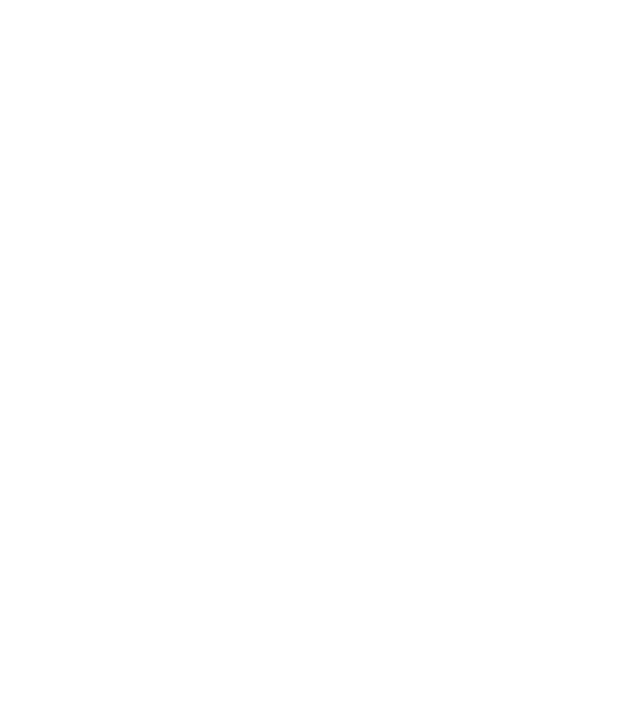
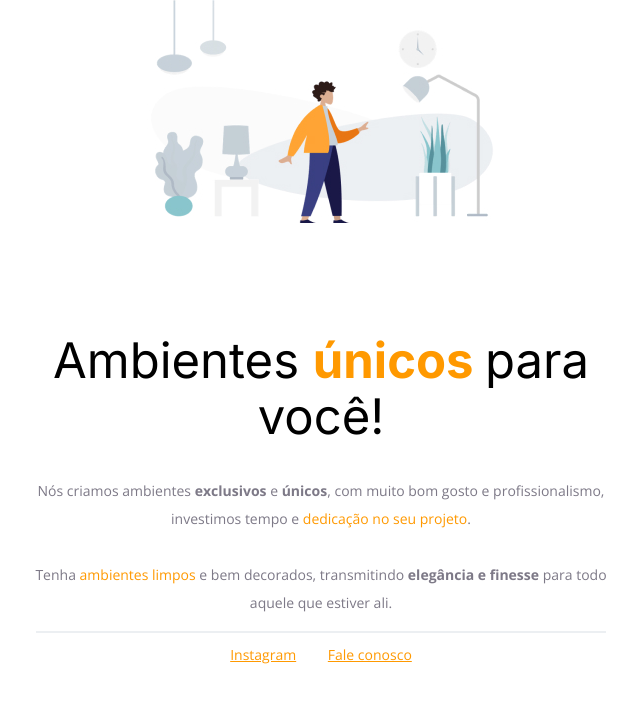
Before and after one commit to devlucascardoso/bootcamp-web, a plain HTML site: page stage 01 - introdução ao HTML e CSS/index.html in a window 1280 px wide. Shown: the whole page, without its empty margins (319-959 px from the left). Drawn offline with nearby package versions, Linux system fonts and the light colour scheme.

Commit message:
landing page com HTML e CSS - stage 1 finished

```diff
--- a/stage 01 - introdução ao HTML e CSS/index.html
+++ b/stage 01 - introdução ao HTML e CSS/index.html
@@ -1,14 +1,36 @@
 <!DOCTYPE html>
-<html lang="en">
+<html lang="pt-br">
 <head>
+  <link rel="preconnect" href="https://fonts.googleapis.com">
+  <link rel="preconnect" href="https://fonts.gstatic.com" crossorigin>
+  <link href="https://fonts.googleapis.com/css2?family=Inter:wght@400;700&family=Open+Sans:wght@400;700&display=swap" rel="stylesheet">
   <link rel="stylesheet" href="style.css">
+
   <meta charset="UTF-8">
-  <meta http-equiv="X-UA-Compatible" content="IE=edge">
-  <meta name="viewport" content="width=device-width, initial-scale=1.0">
-  <title>Document</title>
+  <title>Móveis customizados</title>
 </head>
 <body>
+  <div id="hero">
+    <img src="./images/image1.jpg" alt="Desenho de uma pessoa vestindo uma camisa amarela em uma sala com móveis">
 
+    <h1>Ambientes <span>únicos </span>para você!</h1>
+    <p>
+      Nós criamos ambientes <strong>exclusivos</strong> e <strong>únicos</strong>,
+      com muito bom gosto e profissionalismo,
+      investimos tempo e <span>dedicação no seu projeto</span>.
+     <br/>
+     <br/>
+
+     Tenha <span>ambientes limpos</span> e bem decorados,
+     transmitindo <strong>elegância e finesse</strong> para
+     todo aquele que estiver ali.
+    </p>
+
+    <div id="footer">
+      <div class="line"></div>
+
+      <a href="http://instagram.com/lucascardoso_01">Instagram</a>
+      <a href="mailto:contato@moveisparavoce">Fale conosco</a>
+    </div>
 </body>
-
 </html>
--- a/stage 01 - introdução ao HTML e CSS/style.css
+++ b/stage 01 - introdução ao HTML e CSS/style.css
@@ -0,0 +1,51 @@
+body {
+  font-family: 'Open Sans', sans-serif;
+  text-align: center;
+  margin: 0;
+}
+
+#hero {
+  width: 592px;
+  margin: 0 auto 72px;
+}
+
+#hero img {
+  margin-bottom: 72px;
+}
+
+h1 {
+  font-family: 'Inter', sans-serif;
+  font-size: 49px;
+  line-height: 56px;
+  font-weight: normal;
+  margin-bottom: 32px;
+}
+
+h1 span {
+  font-weight: bold;
+}
+
+span, a {
+  color: #FF9900;
+}
+
+p, #footer {
+  color: #7D7987;
+  font-size: 14px;
+  line-height: 28px;
+}
+
+#footer {
+  margin-bottom: 33px;
+}
+
+#footer a + a {
+  margin-left: 28px;
+}
+
+.line {
+  width: 568px;
+  height: 0;
+  margin: 0 auto 8px;
+  border: 1px solid #ECEFF2;
+}
```
Also changed, not shown: stage 01 - introdução ao HTML e CSS/images/image1.jpg (added).
